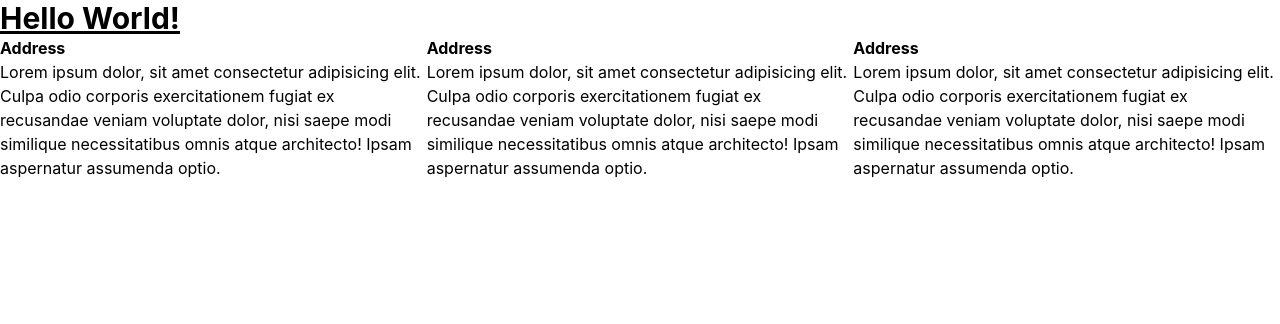
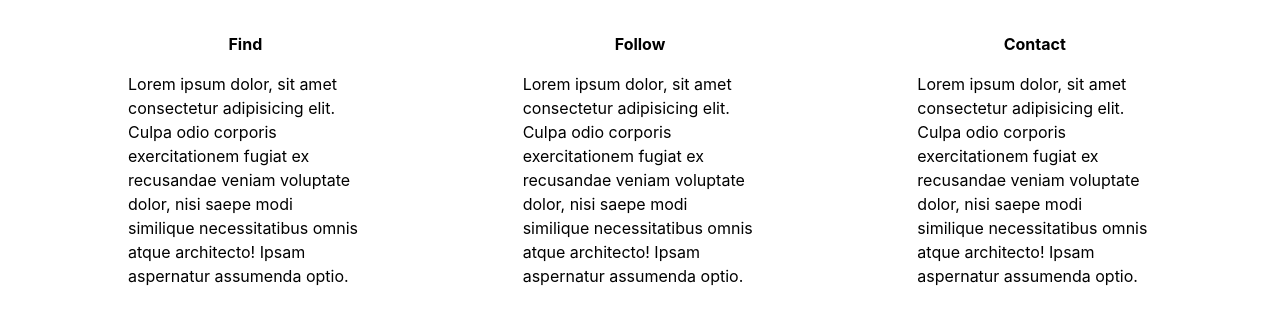
Before and after one commit to iainbrux/zaza-restaurant-website, a Next.js app: page / in a window 1280 px wide. Shown: the top 324 px of the page. Built offline with nearby package versions, Linux system fonts and the light colour scheme.

Commit message:
added styling to footer

```diff
--- a/components/footer/content.tsx
+++ b/components/footer/content.tsx
@@ -4,8 +4,8 @@ export interface FooterContentProps {
 }
 
 export const FooterContent = ({ title, content }: FooterContentProps) => (
-  <div>
-    <h3 className="font-bold">{title}</h3>
+  <div className="flex flex-col items-center my-4 mx-20">
+    <h3 className="font-bold mb-4">{title}</h3>
     <p>{content}</p>
   </div>
 );
--- a/components/footer/index.tsx
+++ b/components/footer/index.tsx
@@ -7,10 +7,10 @@ export const Footer = () => {
   aspernatur assumenda optio.`;
 
   return (
-    <footer className="flex flex-row">
-      <FooterContent title="Address" content={loremIpsum} />
-      <FooterContent title="Address" content={loremIpsum} />
-      <FooterContent title="Address" content={loremIpsum} />
+    <footer className="flex flex-row py-4 px-12">
+      <FooterContent title="Find" content={loremIpsum} />
+      <FooterContent title="Follow" content={loremIpsum} />
+      <FooterContent title="Contact" content={loremIpsum} />
     </footer>
   );
 };
--- a/pages/index.tsx
+++ b/pages/index.tsx
@@ -1,12 +1,8 @@
-import Head from "next/head";
-import Image from "next/image";
 import { Footer } from "../components/footer";
-import styles from "../styles/Home.module.css";
 
 export default function Home() {
   return (
     <>
-      <h1 className="text-3xl font-bold underline">Hello World!</h1>
       <Footer />
     </>
   );
```
